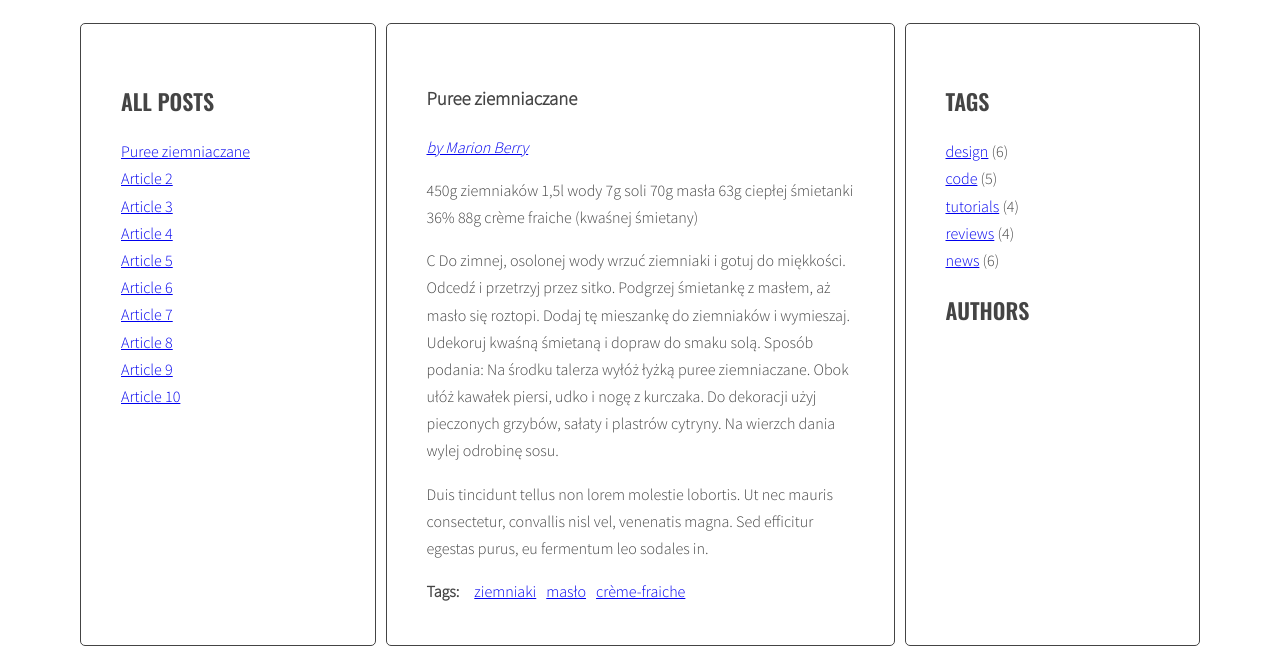
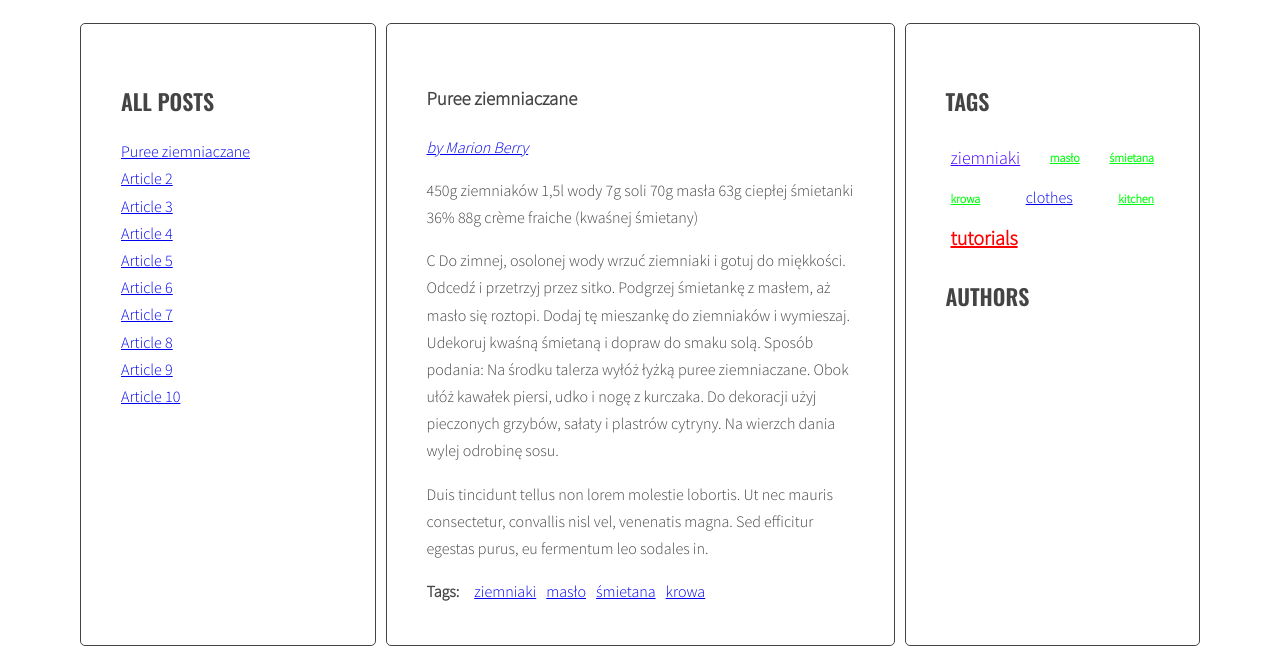
Before and after one commit to UlaBB/Javascript_blog, a website: page index.html in a window 1280 px wide. Shown: the part 220-874 px from the top of the page. Drawn offline with nearby package versions, Linux system fonts and the light colour scheme.

Commit message:
Update function generate tags

```diff
--- a/index.html
+++ b/index.html
@@ -29,7 +29,7 @@
                     </ul>
                 </aside>
                 <section class="posts">
-                    <article class="post active" id="article-1" data-tags="ziemniaki masło crème-fraiche"
+                    <article class="post active" id="article-1" data-tags="ziemniaki masło śmietana krowa"
                         data-author="Marion Berry">
                         <h3 class="post-title">Puree ziemniaczane</h3>
                         <p class="post-author"></p>
@@ -60,7 +60,7 @@
                             </ul>
                         </div>
                     </article>
-                    <article class="post" id="article-2" data-tags="clothes tutorials" data-author="Theo Tabby">
+                    <article class="post" id="article-2" data-tags="clothes śmietana" data-author="Theo Tabby">
                         <h3 class="post-title">Article 2</h3>
                         <p class="post-author"></p>
                         <div class="post-content">
@@ -107,7 +107,8 @@
                             </ul>
                         </div>
                     </article>
-                    <article class="post" id="article-4" data-tags="clothes tutorials" data-author="George Tuxedo">
+                    <article class="post" id="article-4" data-tags="ziemniaki clothes tutorials"
+                        data-author="George Tuxedo">
                         <h3 class="post-title">Article 4</h3>
                         <p class="post-author"></p>
                         <div class="post-content">
@@ -271,10 +272,10 @@
                         <div class="post-tags">
                             <p><strong>Tags:</strong></p>
                             <ul class="list list-horizontal">
-                                <li><a href="#">code</a></li>
+                                <!-- <li><a href="#">code</a></li>
                                 <li><a href="#">design</a></li>
                                 <li><a href="#">news</a></li>
-                                <li><a href="#">reviews</a></li>
+                                <li><a href="#">reviews</a></li> -->
                             </ul>
                         </div>
                     </article>
@@ -282,11 +283,11 @@
                 <aside class="sidebar">
                     <h2 class="section-title">Tags</h2>
                     <ul class="list tags">
-                        <li><a href="#">design</a> <span>(6)</span></li>
+                        <!-- <li><a href="#">design</a> <span>(6)</span></li>
                         <li><a href="#">code</a> <span>(5)</span></li>
                         <li><a href="#">tutorials</a> <span>(4)</span></li>
                         <li><a href="#">reviews</a> <span>(4)</span></li>
-                        <li><a href="#">news</a> <span>(6)</span></li>
+                        <li><a href="#">news</a> <span>(6)</span></li> -->
                     </ul>
                     <h2 class="section-title">Authors</h2>
                     <ul class="list authors">
--- a/js/script.js
+++ b/js/script.js
@@ -54,7 +54,11 @@ const optArticleSelector = '.post',
   optTitleSelector = '.post-title',
   optTitleListSelector = '.titles',
   optArticleTagsSelector = '.post-tags .list',
-  optAuthorsSelector = '.post-author';
+  optAuthorsSelector = '.post-author',
+  optTagsListSelector = '.tags .list',
+  optCloudClassCount = '5',
+  optCloudClassPrefix = 'tag-size-';
+
 
 function generateTitleLinks(customSelector = '') {
   // console.log(customSelector);
@@ -97,9 +101,38 @@ function generateTitleLinks(customSelector = '') {
 }
 generateTitleLinks();
 
+
+function calculateTagsParams(tags) {
+  const params = { max: '0', min: '999999' };
+  // argumentem będzie all tags, kluczami tagi
+  for (let tag in tags) {
+    console.log(tag + ' is used ' + tags[tag] + ' times');
+
+    if (tags[tag] > params.max) {
+      params.max = tags[tag];
+    }
+    if (tags[tag] < params.min) {
+      params.min = tags[tag];
+    }
+  }
+  return params;
+}
+
+function calculateTagClass(count, params) {
+  const normalizedCount = count - params.min;
+  const normalizedMax = params.max - params.min;
+  const percentage = normalizedCount / normalizedMax;
+  const classNumber = Math.floor(percentage * (optCloudClassCount - 1) + 1);
+
+  return optCloudClassPrefix + classNumber;
+}
+
 function generateTags() {
+  /* [NEW] create a new variable allTags with an empty object */
+  let allTags = {};
+
   /* find all articles */
-  const articles = document.querySelectorAll(optArticleSelector);// wyszukuje wszystkie artykuly
+  const articles = document.querySelectorAll(optArticleSelector);
 
   /* START LOOP: for every article: */
   for (let article of articles) {
@@ -111,11 +144,11 @@ function generateTags() {
     let html = '';
 
     /* get tags from data-tags attribute */
-    let articleTags = article.getAttribute('data-tags');
+    let articleTags = article.getAttribute('data-tags');// pobieramy wszystkie atrybuty data-tags
     // console.log(articleTags);
 
     /* split tags into array */
-    const articleTagsArray = articleTags.split(' ');
+    const articleTagsArray = articleTags.split(' '); //dzieli tekst na elementy tablicy
     // console.log(articleTagsArray);
 
     /* START LOOP: for each tag */
@@ -123,11 +156,19 @@ function generateTags() {
 
       /* generate HTML of the link */
       const tagHTML = '<li><a href="#tag-' + tag + '">' + tag + '</a></li>';
-      //<li><a href="#tag-ziemniaki">ziemniaki</a></li>
 
       /* add generated code to html variable */
       html = html + tagHTML;
       // console.log('Tag html:' + html);
+
+      /* [NEW] check if this link is NOT already in allTags */
+      if (!allTags.hasOwnProperty(tag)) { //
+        /* [NEW] add generated code to allTags array */
+        allTags[tag] = 1;
+      }
+      else {
+        allTags[tag]++;
+      }
 
       /* END LOOP: for each tag */
     }
@@ -137,8 +178,39 @@ function generateTags() {
 
     /* END LOOP: for every article: */
   }
+  /* [NEW] find list of tags in right column */
+  const tagList = document.querySelector('.tags');
+  console.log(tagList);
+
+  const tagsParams = calculateTagsParams(allTags);
+  console.log('tagsParams:', tagsParams);
+
+  /* [NEW] add html from allTags to tagList */
+  // tagList.innerHTML = allTags.join(' ');// łączy ele. tablicy w tekst
+  // console.log(allTags);
+  /* [NEW] create variable for all links HTML code */
+  let allTagsHTML = '';
+
+
+  /* [NEW] START LOOP: for each tag in allTags */
+  for (let tag in allTags) {
+    const tagLinkHTML =
+      '<li><a href="#tag-' +
+      tag +
+      '" class="' +
+      calculateTagClass(allTags[tag], tagsParams) +
+      '">' +
+      tag +
+      '</a></li>';
+    allTagsHTML += tagLinkHTML;
+    console.log('taglinkHTML', tagLinkHTML);
+    /*[NEW] END LOOP: for each tag in allTags*/
+  }
+
+
+  /*[NEW] add html from allTagsHTML to tagList */
+  tagList.innerHTML = allTagsHTML;
 }
-
 generateTags();
 
 
@@ -200,6 +272,7 @@ function addClickListenersToTags() {
   }
 }
 
+
 addClickListenersToTags();
 
 function generatorAuthors() {
@@ -210,7 +283,7 @@ function generatorAuthors() {
   for (let article of articles) {
     /* find authors wrapper */
     const authorsWrapper = article.querySelector(optAuthorsSelector);
-    console.log(authorsWrapper);
+    // console.log(authorsWrapper);
 
     /* make html variable with empty string */
     let html = '';
--- a/sass/style.scss
+++ b/sass/style.scss
@@ -84,7 +84,29 @@ body {
     font-weight: bold;
   }
 }
-
+.tags{
+  display: flex;
+  flex-wrap: wrap;
+  justify-content: space-between;
+  li{
+    margin: 5px;
+  }
+}
+.tag-size-5{
+  font-size: 20px;
+  color: red;
+  font-weight: bold;
+}
+.tag-size-2{
+  font-size: 18px;
+  color: rgb(68, 0, 255);
+  font-weight: 400;
+}
+.tag-size-1{
+  font-size: 12px;
+  color: rgb(0, 255, 13);
+  font-weight: 600;
+}
 .list-horizontal {
   li {
     display: inline-block;
```
Also changed, not shown: sass/style.css, sass/style.min.css.
